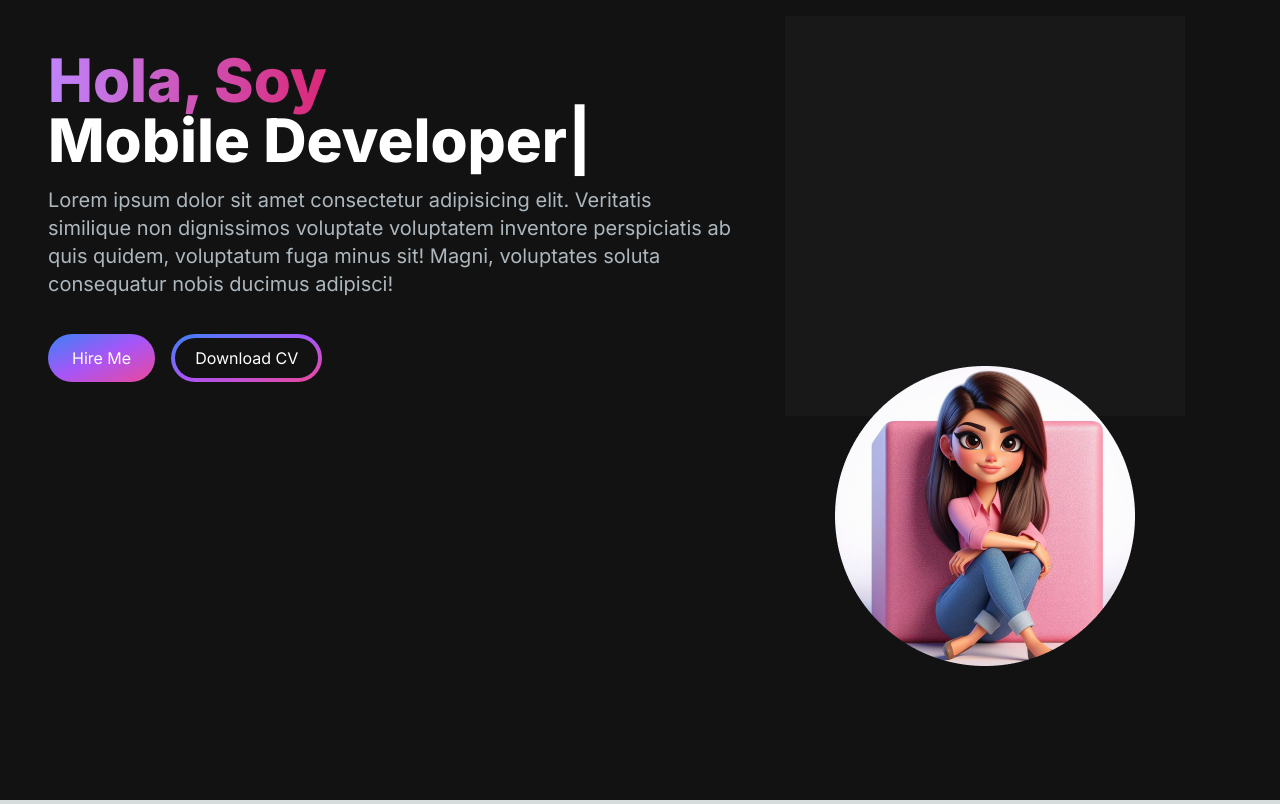
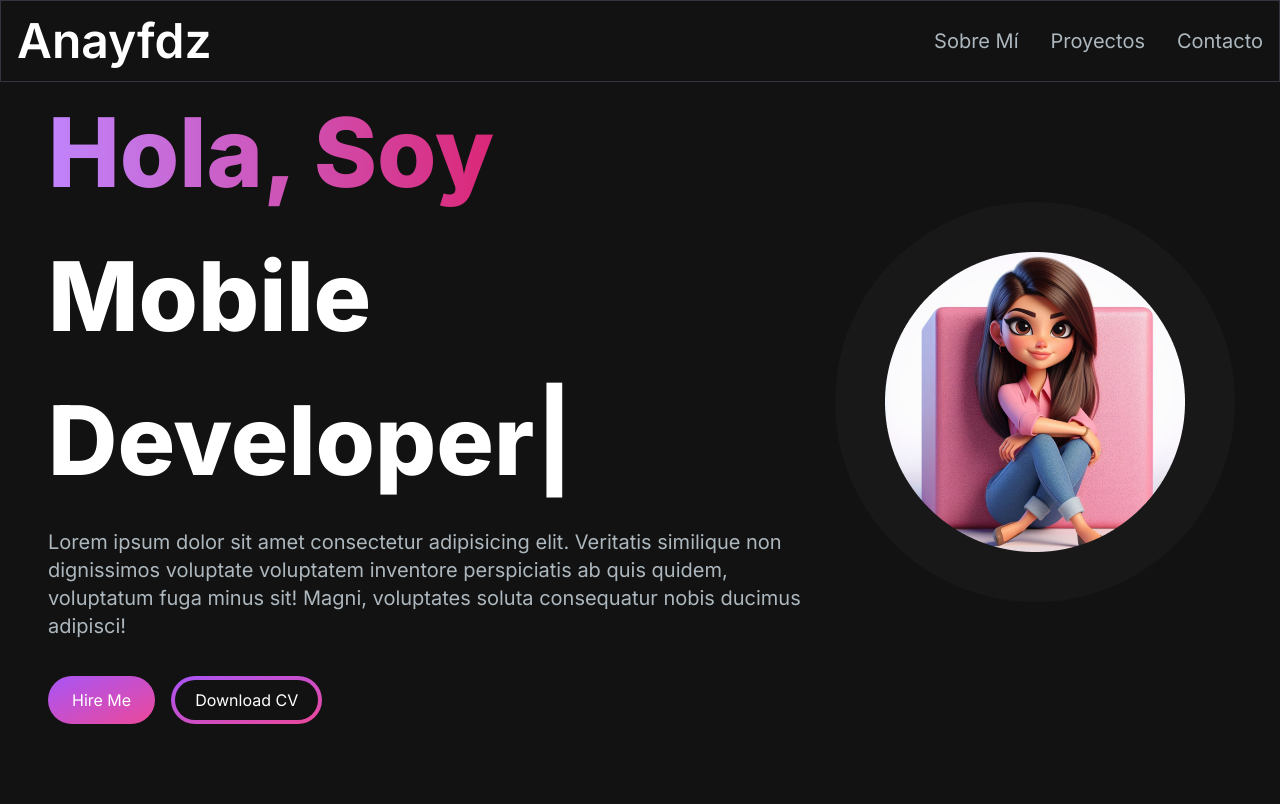
Before and after one commit to anayfdz/portfolio, a Next.js app in the folder frontend/: page / in a window 1280 px wide. Built offline with nearby package versions, Linux system fonts and the light colour scheme.

Commit message:
heroSection  and Navbar

```diff
--- a/frontend/app/components/HeroSection.jsx
+++ b/frontend/app/components/HeroSection.jsx
@@ -1,37 +1,40 @@
 "use client";
 import React from "react";
 import Image from "next/image";
-
-import { TypeAnimation } from 'react-type-animation';
-
+import { TypeAnimation } from "react-type-animation";
+import { motion } from "framer-motion";
+import Link from "next/link";
 
 const HeroSection = () => {
   return (
-    <section>
+    <section className="lg:py-16">
       <div className="grid grid-cols-1 sm:grid-cols-12">
-        <div className="col-span-7 place-self-center text-center sm:text-left">
-          <h1 className="text-white mb-4 text-4xl sm:text-5xl lg:text-6xl font-extrabold">
+        <motion.div
+          initial={{ opacity: 0, scale: 0.5 }}
+          animate={{ opacity: 1, scale: 1 }}
+          transition={{ duration: 0.5 }}
+          className="col-span-8 place-self-center text-center sm:text-left justify-self-start"
+        >
+          <h1 className="text-white mb-4 text-4xl sm:text-5xl lg:text-8xl lg:leading-normal font-extrabold">
             <span className="text-transparent bg-clip-text bg-gradient-to-r from-purple-400 to-pink-600">
               Hola, Soy{""}
             </span>
             <br />
             <TypeAnimation
               sequence={[
-        // Same substring at the start will only be typed out once, initially
-        'Ana Fernández',
-        1000, // wait 1s before replacing "Mice" with "Hamsters"
-        'Web Developer',
+                "Ana Fernández",
                 1000,
-        'Mobile Developer',
+                "Web Developer",
                 1000,
-        'UI/UX Designer',
-        1000
+                "Mobile Developer",
+                1000,
+                "UI/UX Designer",
+                1000,
               ]}
               wrapper="span"
               speed={50}
               repeat={Infinity}
             />
-
           </h1>
           <p className="text-[#ADB7BE] text-base sm:text-lg mb-6 lg:text-xl">
             Lorem ipsum dolor sit amet consectetur adipisicing elit. Veritatis
@@ -40,15 +43,38 @@
             voluptates soluta consequatur nobis ducimus adipisci!
           </p>
           <div>
-            <button className="px-6 py-3 w-full sm:w-fit rounded-full mr-4 bg-gradient-to-br from-blue-500 via-purple-500 to-pink-500 hover:bg-slate-200 text-white">Hire Me</button>
-            <button className="px-1 py-1 w-full sm:w-fit rounded-full bg-gradient-to-br from-blue-500 via-purple-500 to-pink-500 hover:bg-slate-800 text-white  mt-3"><span className="block bg-[#121212] hover:bg-slate-800 rounded-full px-5 py-2">Download CV</span></button>
+            <Link
+              href="/#contact"
+              className="px-6 inline-block py-3 w-full sm:w-fit rounded-full mr-4 bg-gradient-to-br from-purple-500 to-pink-500 hover:bg-slate-200 text-white"
+            >
+              Hire Me
+            </Link>
+            <Link
+              href="/"
+              className="px-1 inline-block py-1 w-full sm:w-fit rounded-full bg-gradient-to-br from-purple-500 to-pink-500 hover:bg-slate-800 text-white  mt-3"
+            >
+              <span className="block bg-[#121212] hover:bg-slate-800 rounded-full px-5 py-2">
+                Download CV
+              </span>
+            </Link>
           </div>
+        </motion.div>
+        <motion.div
+          initial={{ opacity: 0, scale: 0.5 }}
+          animate={{ opacity: 1, scale: 1 }}
+          transition={{ duration: 0.5 }}
+          className="col-span-4 place-self-center mt-4 lg:mt-0"
+        >
+          <div className="rounded-full bg-[#181818] w-[250px] h-[250px] lg:w-[400px] lg:h-[400px] relative">
+            <Image
+              src="/logo.png"
+              width={300}
+              height={300}
+              alt="hero image"
+              className="absolute transform -translate-x-1/2 -translate-y-1/2 top-1/2 left-1/2"
+            />
           </div>
-        <div className="col-span-5 place-self-center mt-4 lg:mt-0">
-          <div className="rouded-full bg-[#181818] w-[250px] h-[250px] lg:w-[400px] lg:h-[400px] relative">
-            <Image src="/logo.png" width={300} height={300} alt="hero image" className="absolute transform -translate-x-1/2 translate-y-1/2 top-1/2 left-1/2" />
-          </div>
-        </div>
+        </motion.div>
       </div>
     </section>
   );
--- /dev/null
+++ b/frontend/app/components/NavLink.jsx
@@ -0,0 +1,15 @@
+
+import Link from "next/link"
+
+const NavLink = ({ href, title }) => {
+  return (
+    <Link
+      href={href}
+      className="block py-2 pl-3 pr-4 text-[#ADB7BE] sm:text-xl rounded md:p-0 hover:text-white"
+    >
+      {title}
+    </Link>
+  );
+};
+
+export default NavLink;
--- /dev/null
+++ b/frontend/app/components/Navbar.jsx
@@ -0,0 +1,63 @@
+"use client";
+import React, { useState } from "react";
+import Link from "next/link";
+import NavLink from "./NavLink";
+import { Bars3Icon, XmarkIcon } from "@heroicons/react/24/solid";
+const navLinks = [
+  {
+    title: "Sobre Mí",
+    path: "#about",
+  },
+  {
+    title: "Proyectos",
+    path: "#projects",
+  },
+  {
+    title: "Contacto",
+    path: "#contact",
+  },
+];
+const Navbar = () => {
+  const [navbarOpen, setNavbarOpen] = useState(false);
+  return (
+    <nav className="fixed mx-auto border border-[#33353F] top-0 left-0 right-0 z-10 bg-[#121212] bg-opacity-100">
+      <div className="flex container lg:py-4 flex-wrap items-center justify-between mx-auto px-4 py-2">
+        <Link
+          href={"/"}
+          className="text-2xl md:text-5xl text-white font-semibold"
+        >
+          Anayfdz
+        </Link>
+        <div className="mobile-menu block md:hidden">
+          {!navbarOpen ? (
+            <button
+              onClick={() => setNavbarOpen(true)}
+              className=" flex items-center px-3 py-2  border rounded border-slate-200 text-slate-200 hover:text-white hover:border-white"
+            >
+              <Bars3Icon className="h-5 w-5" />
+            </button>
+          ) : (
+            <button
+              onClick={() => setNavbarOpen(false)}
+              className=" flex items-center px-3 py-2  border rounded border-slate-200 text-slate-200 hover:text-white hover:border-white"
+            >
+              <XmarkIcon className="h-5 w-5" />
+            </button>
+          )}
+        </div>
+        <div className="menu hidden md:block md:w-auto" id="navbar">
+          <ul className="flex p-4 md:p-0 md:flex-row md:space-x-8 mt-0">
+            {navLinks.map((link, index) => (
+              <li key={index}>
+                <NavLink href={link.path} title={link.title} />
+              </li>
+            ))}
+          </ul>
+        </div>
+      </div>
+      {}
+    </nav>
+  );
+};
+
+export default Navbar;
--- a/frontend/app/page.js
+++ b/frontend/app/page.js
@@ -1,8 +1,10 @@
 import Image from "next/image";
 import HeroSection from "./components/HeroSection";
+import Navbar from "./components/Navbar";
 export default function Home() {
   return (
     <main className="flex min-h-screen flex-col bg-[#121212]">
+      <Navbar/>
     <div class="container mx-auto px-12 py-4">
     <HeroSection/>
     </div>
--- a/frontend/package.json
+++ b/frontend/package.json
@@ -9,10 +9,14 @@
     "lint": "next lint"
   },
   "dependencies": {
+    "@heroicons/react": "^2.1.5",
+    "framer-motion": "^11.3.8",
     "next": "14.2.5",
     "react": "^18",
+    "react-animated-numbers": "^0.18.0",
     "react-dom": "^18",
-    "react-type-animation": "^3.2.0"
+    "react-type-animation": "^3.2.0",
+    "resend": "^3.4.0"
   },
   "devDependencies": {
     "eslint": "^8",
```
Also changed, not shown: 1 other file (tests, documents, lock files or other folders). Lines whose indentation alone changed are shown as unchanged.
